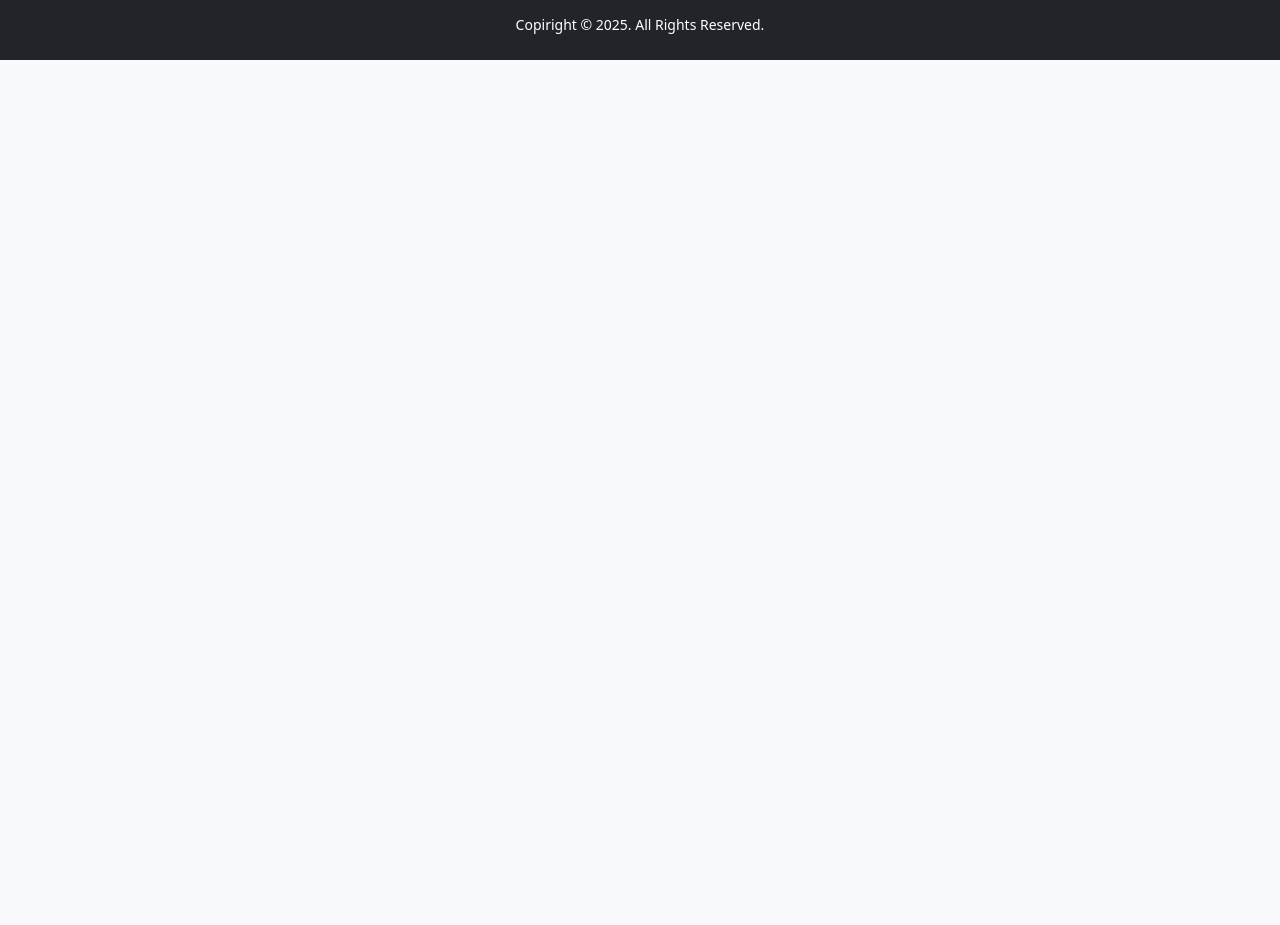
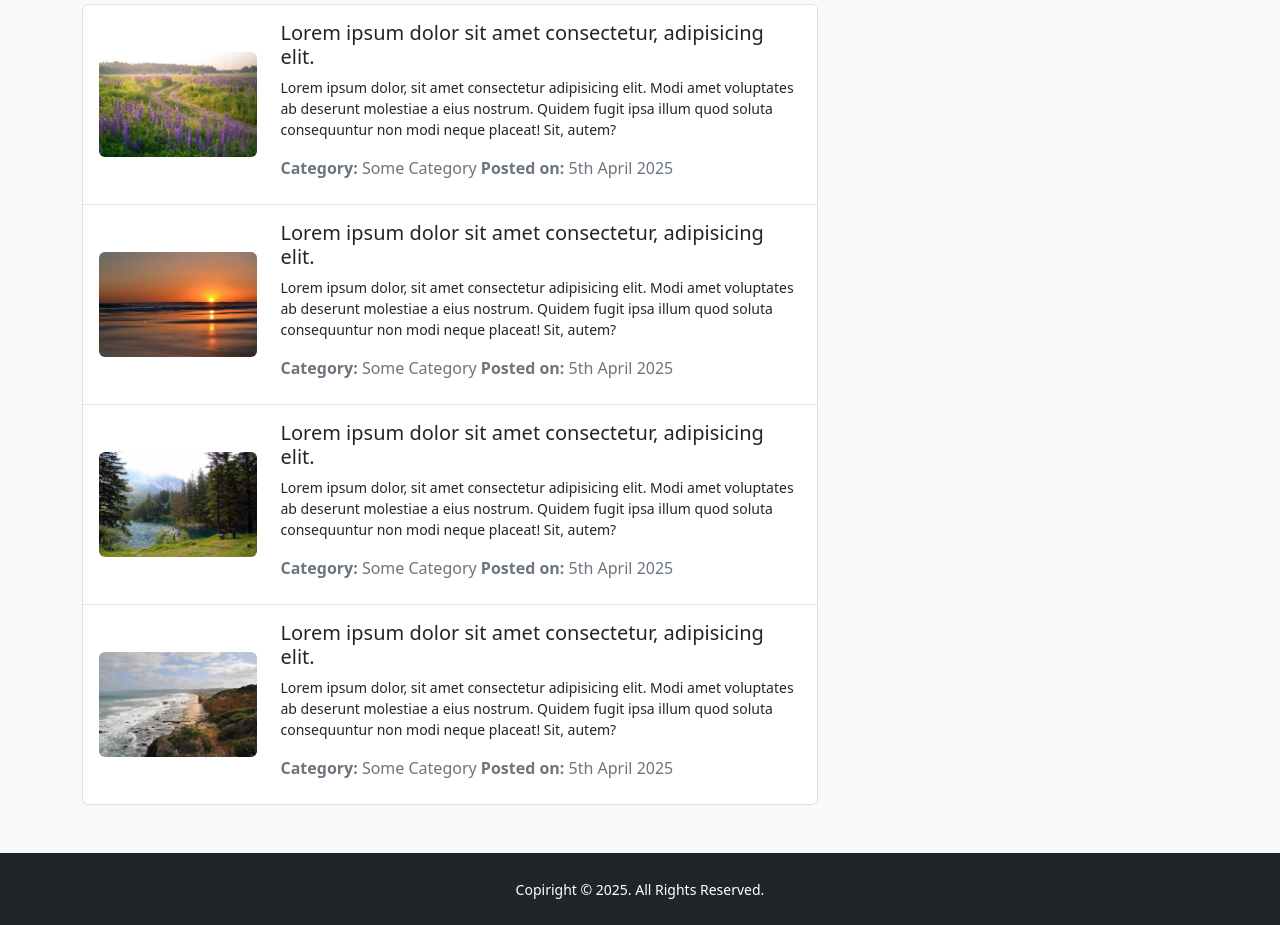
Before and after one commit to Kate-Iva/Blog-App, a plain HTML site: page defauld.html in a window 1280 px wide. Shown: the part 359-1284 px from the top of the page. Before the commit the page ends 800 px from the top, so only its background shows below. Drawn offline with nearby package versions, Linux system fonts and the light colour scheme.

Commit message:
Post Loop created

```diff
--- a/defauld.html
+++ b/defauld.html
@@ -95,6 +95,79 @@
 </header>
     <!-- Page Header -->
 
+    <!-- Post Loop -->
+     <section class="post-loop py-3 mb-3">
+        <div class="container">
+            <div class="row">
+                <div class="col-md-8">
+                    <div class="list-group mb-3">
+                        <a href="#" class="list-group-item list-group-item-action text-dark">
+                            <article class="row align-items-center">
+                                <div class="col-md-3">
+                                    <img src="img/field.jpg" alt="" class="img-fluid rounded">
+                                </div>
+                                <div class="col-md-9">
+                                    <h3 class="fs-5 mt-2">Lorem ipsum dolor sit amet consectetur, adipisicing elit.</h3>
+                                    <p class="fw-light small">Lorem ipsum dolor, sit amet consectetur adipisicing elit. Modi amet voluptates ab deserunt molestiae a eius nostrum. Quidem fugit ipsa illum quod soluta consequuntur non modi neque placeat! Sit, autem?</p>
+                                    <p class="text-secondary">
+                                        <strong> Category: </strong> Some Category
+                                        <strong>Posted on: </strong> 5th April 2025
+                                    </p>
+                                </div>
+                            </article>
+                        </a>
+                        <a href="#" class="list-group-item list-group-item-action text-dark">
+                            <article class="row align-items-center">
+                                <div class="col-md-3">
+                                    <img src="img/beach.jpg" alt="" class="img-fluid rounded">
+                                </div>
+                                <div class="col-md-9">
+                                    <h3 class="fs-5 mt-2">Lorem ipsum dolor sit amet consectetur, adipisicing elit.</h3>
+                                    <p class="fw-light small">Lorem ipsum dolor, sit amet consectetur adipisicing elit. Modi amet voluptates ab deserunt molestiae a eius nostrum. Quidem fugit ipsa illum quod soluta consequuntur non modi neque placeat! Sit, autem?</p>
+                                    <p class="text-secondary">
+                                        <strong> Category: </strong> Some Category
+                                        <strong>Posted on: </strong> 5th April 2025
+                                    </p>
+                                </div>
+                            </article>
+                        </a>
+                        <a href="#" class="list-group-item list-group-item-action text-dark">
+                            <article class="row align-items-center">
+                                <div class="col-md-3">
+                                    <img src="img/lake.jpg" alt="" class="img-fluid rounded">
+                                </div>
+                                <div class="col-md-9">
+                                    <h3 class="fs-5 mt-2">Lorem ipsum dolor sit amet consectetur, adipisicing elit.</h3>
+                                    <p class="fw-light small">Lorem ipsum dolor, sit amet consectetur adipisicing elit. Modi amet voluptates ab deserunt molestiae a eius nostrum. Quidem fugit ipsa illum quod soluta consequuntur non modi neque placeat! Sit, autem?</p>
+                                    <p class="text-secondary">
+                                        <strong> Category: </strong> Some Category
+                                        <strong>Posted on: </strong> 5th April 2025
+                                    </p>
+                                </div>
+                            </article>
+                        </a>
+                        <a href="#" class="list-group-item list-group-item-action text-dark">
+                            <article class="row align-items-center">
+                                <div class="col-md-3">
+                                    <img src="img/australia.jpg" alt="" class="img-fluid rounded">
+                                </div>
+                                <div class="col-md-9">
+                                    <h3 class="fs-5 mt-2">Lorem ipsum dolor sit amet consectetur, adipisicing elit.</h3>
+                                    <p class="fw-light small">Lorem ipsum dolor, sit amet consectetur adipisicing elit. Modi amet voluptates ab deserunt molestiae a eius nostrum. Quidem fugit ipsa illum quod soluta consequuntur non modi neque placeat! Sit, autem?</p>
+                                    <p class="text-secondary">
+                                        <strong> Category: </strong> Some Category
+                                        <strong>Posted on: </strong> 5th April 2025
+                                    </p>
+                                </div>
+                            </article>
+                        </a>
+                    </div>
+                </div>
+            </div>
+        </div>
+     </section>
+    <!-- Post Loop -->
+
      <!-- Blog Footer -->
       <footer class="main-footer text-bg-dark p-4 text-center">
           <p class="m-0"><small>Copiright &copy; 2025. All Rights Reserved.</small></p>
```
